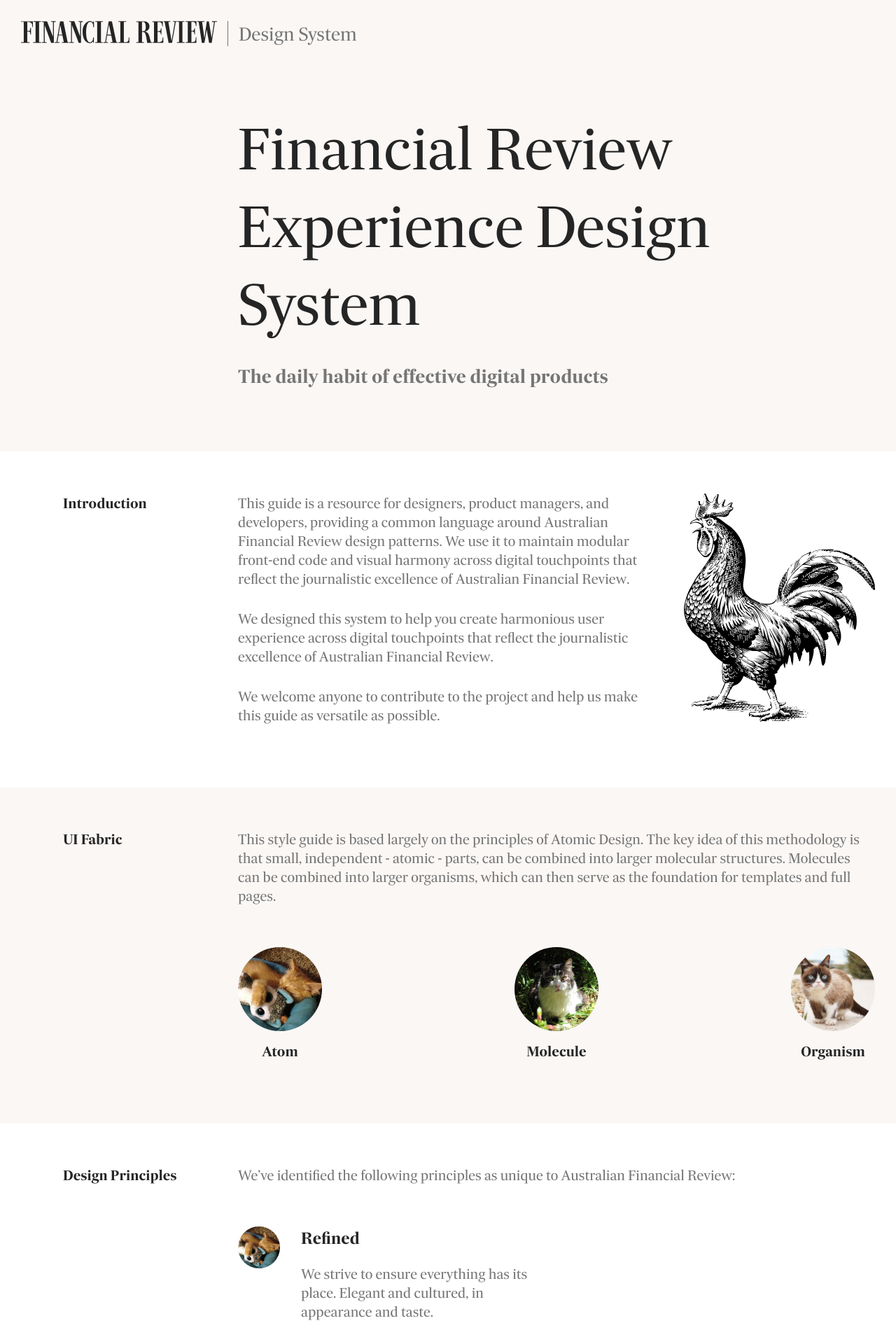
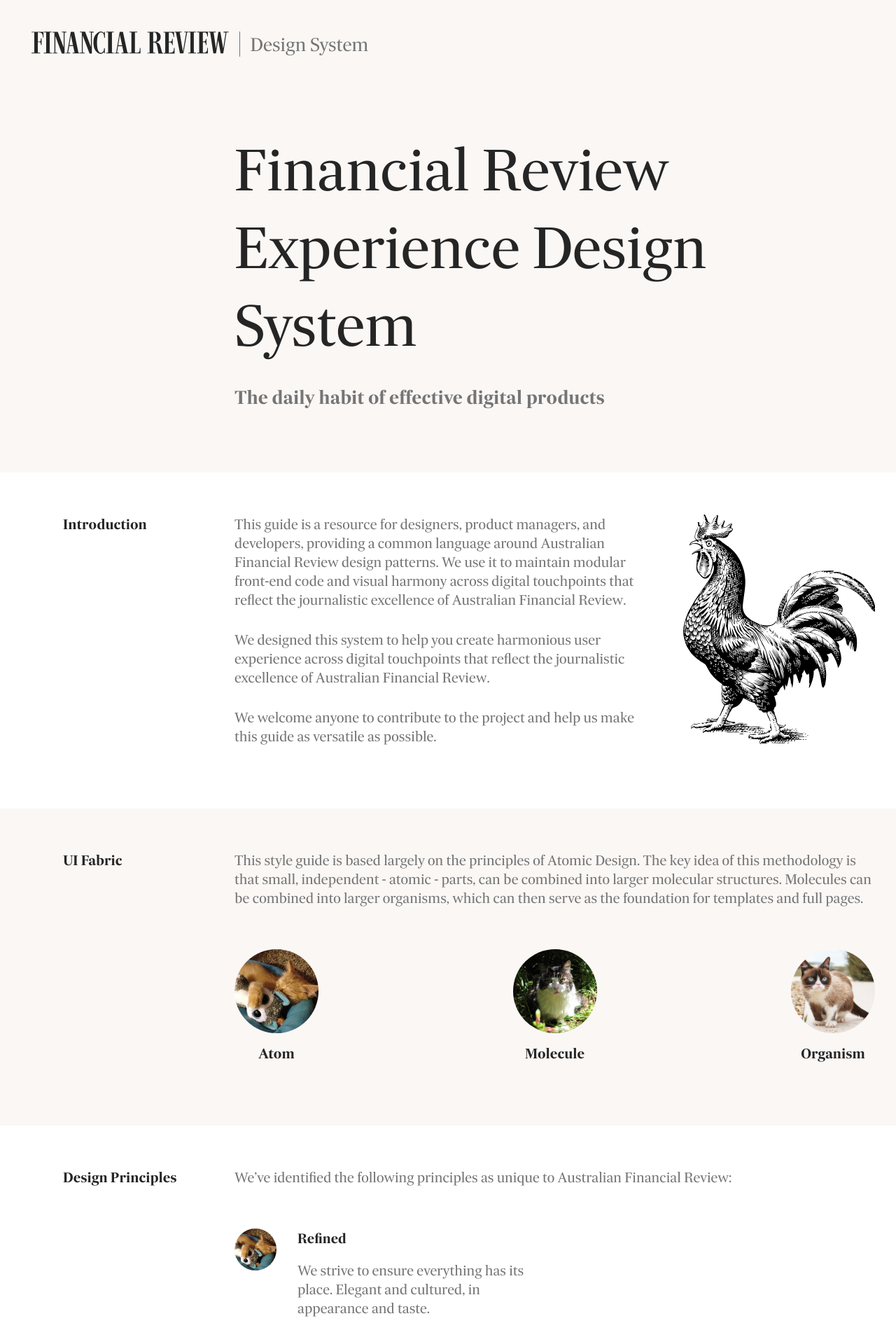
Before and after one commit to ffxstyleguide/styleguide-afr, a Jekyll site: the page built from index.html, in a window 1280 px wide. Shown: the top 1910 px of the page at 70% size. Built offline with Jekyll 4.4.1, drawn with Linux system fonts in a browser that asks for light colours.

Commit message:
adjusted header and section headings

```diff
--- a/_includes/header.html
+++ b/_includes/header.html
@@ -1,3 +1,3 @@
 <header class="styleguide-site-header">
-    <a class="styleguide-home-link" href="{{ site.github.url}}/"><span class="styleguide-logo">{% include svg/afr-logo.svg %}</span><span>{{ site.title }}</span></a>
+    <a class="styleguide-home-link" href="{{ site.github.url}}/"><span class="styleguide-logo">{% include svg/afr-logo.svg %}</span><span class="styleguide-tagline">{{ site.title }}</span></a>
 </header>
--- a/_sass/_base.scss
+++ b/_sass/_base.scss
@@ -60,29 +60,30 @@ body {
 
     .styleguide-section {
         clear: both;
-        padding: $whole $half;
+        padding: $quarter;
 
         &:nth-child(odd) {
             background-color: $pale-grey;
         }
         h2 {
             font-size: 1.2rem;
-            margin: 0 0 0 $whole;
+            margin: $quarter 0;
         }
         ul,
         p {
             color: $mid-grey;
-            font-size: 1.2rem;
+        }
+        .grid__cell:empty {
+            display: none;
         }
         .styleguide-superlarge-heading {
-            font-size: 5rem;
+            font-size: 2rem;
             font-weight: normal;
-            margin: 0 0 $half;
+            margin: 0 0 $quarter;
         }
 
         .styleguide-small-heading {
-            font-size: 1.6rem;
-            font-weight: bold;
+            font-size: 1rem;
         }
     }
 }
@@ -115,14 +116,33 @@ body {
         width: 75%;
     }
     .styleguide-full-wrap .styleguide-section {
+        padding: $whole $half;
+
         header {
             display: inline-block;
             width: 25%;
+        }
+        h2 {
+            margin: 0 0 0 $whole;
         }
         section {
             display: inline-block;
             width: 75%;
             max-width: $max-content-width; // 940px assuming a body font size of 16;
         }
+        p {
+            font-size: 1.2rem;
+        }
+        .grid__cell:empty {
+            display: inline-block;
+        }
+        .styleguide-superlarge-heading {
+            margin: 0 0 $half;
+            font-size: 5rem;
+        }
+        .styleguide-small-heading {
+            font-size: 1.6rem;
+            font-weight: bold;
+        }
     }
 }
--- a/_sass/_content.scss
+++ b/_sass/_content.scss
@@ -8,7 +8,7 @@
         max-width: $max-content-width; // 940px assuming a body font size of 16;
     }
     p {
-        margin: 0 0 $half;
+        margin: 0 0 $quarter;
     }
     ul {
         list-style: disc;
@@ -29,6 +29,7 @@
 }
 .styleguide-two-column {
     display: flex;
+    flex-wrap: wrap;
     margin-top: $half;
 }
 .styleguide-inline-figure {
@@ -90,3 +91,11 @@
 .styleguide-full-wrap {
     color: $text-color;
 }
+
+@media (min-width: $bp-large) {
+    .styleguide-main-content {
+        p {
+            margin-bottom: $half;
+        }
+    }
+}
--- a/_sass/_grid.scss
+++ b/_sass/_grid.scss
@@ -7,7 +7,7 @@ $grid-gutter: 20px !default; // can be px, em, or %
 // Grid container
 // Must only contain `.grid` or `.grid__cell` components as children.
 
-// 1. Adjustment for child element margins.
+// 1. Adjustment for child element margins. (removed)
 // 2. Ensure consistent default alignment/
 // 3. Remove inter-unit whitespace that appears between `inline-block` child
 //    elements. Work for all non-monospace font-families.  If you're using a
@@ -21,8 +21,6 @@ $grid-gutter: 20px !default; // can be px, em, or %
 %grid {
     display: block;
     padding: 0;
-    margin-left: -0.5 * $grid-gutter; // [1]
-    margin-right: -0.5 * $grid-gutter;
     text-align: $grid-direction; // [2]
     letter-spacing: -0.32em; // [3]
     text-rendering: optimizespeed; // [4]
@@ -33,7 +31,7 @@ $grid-gutter: 20px !default; // can be px, em, or %
 // No explicit width by default. Apply `.unit-x-y` classes.
 
 // 1. Fundamentals of the non-float grid layout mechanism.
-// 2. Apply grid gutter.
+// 2. Apply grid gutter. (removed)
 // 3. Controls vertical positioning of units.
 // 4. Keeps content correctly aligned with the grid direction.
 // 5. Reset text defaults.
@@ -50,8 +48,6 @@ $grid-gutter: 20px !default; // can be px, em, or %
     box-sizing: border-box;
     display: inline-block; // [1]
     margin: 0;
-    padding-left: 0.5 * $grid-gutter; // [2]
-    padding-right: 0.5 * $grid-gutter; // [2]
     vertical-align: top; // [3]
     letter-spacing: normal; // [5]
     word-spacing: normal; // [5]
--- a/_sass/_header.scss
+++ b/_sass/_header.scss
@@ -1,66 +1,46 @@
 // header
 
 .styleguide-site-header {
-    background-color: #fff;
     color: $mid-grey;
-    display: flex;
-    flex-wrap: wrap;
-    align-items: center;
-    padding-bottom: $half;
+    padding: $quarter;
 }
-
+.styleguide-home-link {
+    font-size: 1rem;
+    font-weight: normal;
+    &:hover,
+    &:focus {
+        text-decoration: none;
+    }
+}
 .styleguide-logo {
+    display: block;
     line-height: 1;
     padding-right: $quarter;
     svg {
-        width: 280px;
+        width: 11em;
         height: auto;
         path {
             fill: $black;
         }
     }
 }
-
-.styleguide-home-link {
-    font-size: 1.6rem;
-    font-weight: normal;
-    display: flex;
-    flex-wrap: wrap;
-    justify-content: space-around;
-    align-items: center;
-    margin: $half;
-    &:hover,
-    &:focus {
-        text-decoration: none;
-    }
-    span + span {
-        border-left: 1px solid currentColor;
-        padding-left: $quarter;
-    }
-}
-
-.styleguide-logo {
-    margin-bottom: $quarter;
-}
-
-.styleguide-header-links {
-    display: flex;
-    flex-grow: 1;
-    justify-content: space-between;
-    align-items: center;
-}
-
-.styleguide-header-link {
-    font-size: 1.1rem;
+.styleguide-tagline {
+    display: none;
 }
 
 @media (min-width: $bp-medium) {
 
-    .styleguide-header-links {
-        justify-content: flex-end;
+    .styleguide-home-link {
+        font-size: 1.2rem;
+        display: flex;
+        flex-wrap: wrap;
+        align-items: center;
+        margin: $quarter;
     }
-    .styleguide-header-link {
-        margin: 0 10px;
+    .styleguide-tagline {
+        display: block;
+        border-left: 1px solid currentColor;
+        padding-left: $quarter;
     }
 
 }
@@ -68,9 +48,9 @@
 @media (min-width: $bp-large) {
 
     // header
-    .styleguide-home-link,
-    .styleguide-logo {
-        margin-bottom: 0;
+    .styleguide-home-link {
+        font-size: 1.6rem;
+        margin: $half;
     }
 
 }
--- a/index.html
+++ b/index.html
@@ -6,11 +6,7 @@ published: true
 
 {% for m in site.frontpage %}
     <div class="styleguide-section grid">
-        <header class="grid__cell">
-            {% unless m.title == "title" %}
-            <h2>{{ m.title }}</h2>
-            {% endunless %}
-        </header>
+        <header class="grid__cell">{% unless m.title == "title" %}<h2>{{ m.title }}</h2>{% endunless %}</header>
         <section class="grid__cell{% if m.content-class %} {{ m.content-class }}{% endif %}">
             {{ m.content }}
         </section>
```
